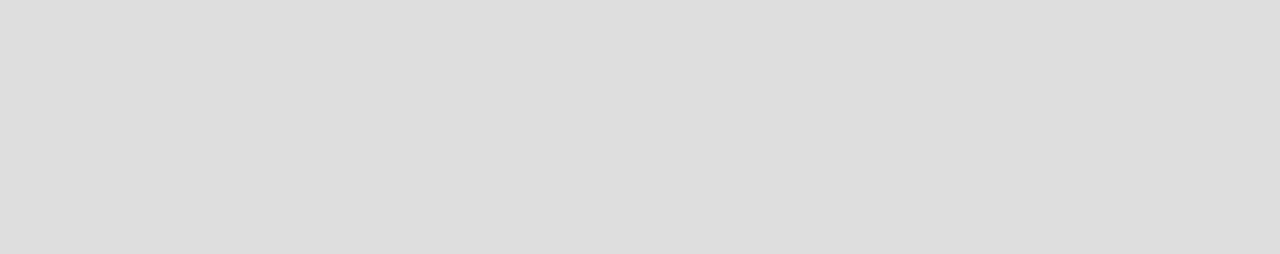
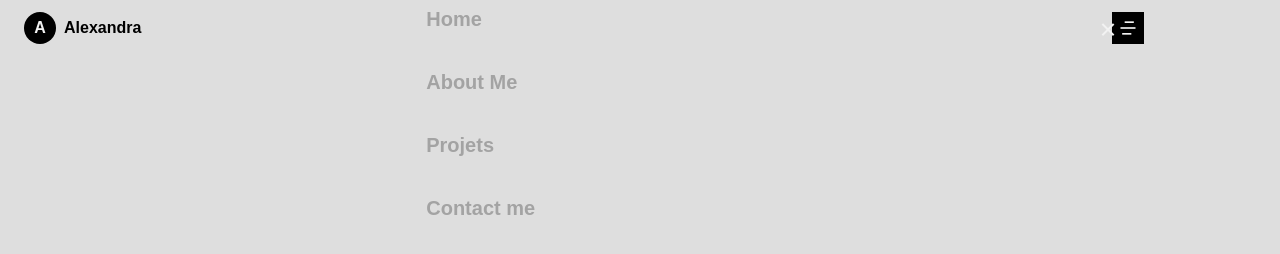
Before and after one commit to shuriksl/responsive-portfolio-website, a plain HTML site: page index.html in a window 1280 px wide. Drawn offline with nearby package versions, Linux system fonts and the light colour scheme; a web font is replaced by a local one.

Commit message:
feat: header and nav css

```diff
--- a/assets/css/styles.css
+++ b/assets/css/styles.css
@@ -70,7 +70,10 @@ body {
   color: var(--text-color);
 }
 
-h1, h2, h3, h4 {
+h1,
+h2,
+h3,
+h4 {
   color: var(--title-color);
   font-weight: var(--font-bold);
 }
@@ -165,14 +168,150 @@ img {
 }
 
 .main {
-  overflow: hidden; /* For animation ScrollReveal */
+  overflow: hidden;
+  /* For animation ScrollReveal */
 }
 
 /*=============== HEADER & NAV ===============*/
+.header {
+  position: fixed;
+  width: 100%;
+  top: 0;
+  left: 0;
+  background-color: var(--body-color);
+  z-index: var(--z-fixed);
+  transition: box-shadow .4s;
+}
 
+.nav {
+  position: relative;
+  height: var(--header-height);
+  display: flex;
+  justify-content: space-between;
+  align-items: center;
+}
+
+.nav__logo {
+  display: flex;
+  column-gap: .5rem;
+  align-items: center;
+  font-weight: var(--font-semi-bold);
+  color: var(--title-color)
+}
+
+.nav__logo-circle,
+.nav__toggle {
+  width: 32px;
+  height: 32px;
+  background-color: var(--black-color);
+  color: var(--white-color);
+  display: grid;
+  place-items: center;
+}
+
+.nav__logo-circle {
+  border-radius: 50%;
+}
+
+.nav__toggle {
+  font-size: 1.25rem;
+  cursor: pointer;
+}
 
 /* Navigation for mobile devices */
 
+@media screen and (max-width: 1150px) {
+  .nav__menu {
+    position: fixed;
+    top: -100%;
+    left: 0;
+    background-color: hsla(0, 0%, 0%, .75);
+    width: 100%;
+    padding-block: 1.8rem 5rem;
+    text-align: center;
+    backdrop-filter: blur(8px);
+    transition: top .4;
+  }
+}
+
+.nav__title,
+.nav__name,
+.nav__close {
+  color: var(--white-color);
+}
+
+.nav__title {
+  display: block;
+  font-size: var(--smaller-font-size);
+  font-weight: var(--font-semi-bold);
+  margin-bottom: 3.5rem;
+}
+
+.nav__name {
+  position: relative;
+  width: max-content;
+  margin: 0 auto 3em;
+  font-size: var(--h2-font-size);
+}
+
+.nav__name::after,
+.nav__name::before {
+  content: '';
+  width: 40px;
+  height: 1px;
+  background-color: var(--text-color-light);
+  position: absolute;
+  top: 50%;
+  left: -4rem;
+}
+
+.nav__name::before {
+  left: initial;
+  right: -4rem;
+
+}
+
+.nav__list {
+  display: flex;
+  flex-direction: column;
+  row-gap: 2.5rem;
+}
+
+.nav__link {
+  position: relative;
+  color: var(--text-color-light);
+  font-size: var(--h3-font-size);
+  font-weight: var(--font-semi-bold);
+  transition: color .3s;
+}
+
+.nav__link::after {
+  content: '';
+  width: 0;
+  height: 2px;
+  background-color: var(--white-color);
+  position: absolute;
+  left: 0;
+  bottom: -.5rem;
+  transition: width .3s;
+}
+
+.nav__link:hover {
+  color: var(--white-color);
+
+}
+
+.nav__link:hover::after {
+  width: 25%;
+}
+
+.nav__close {
+  position: absolute;
+  font-size: 1.5rem;
+  top: 1rem;
+  right: 1.5rem;
+  cursor: pointer;
+}
 
 /* Show menu */
 
--- a/index.html
+++ b/index.html
@@ -20,7 +20,47 @@
 <body>
    <!--==================== HEADER ====================-->
    <header class="header" id="header">
+      <nav class="nav container">
+         <a href="#" class="nav__logo">
+            <span class="nav__logo-circle">A</span>
+            <span class="nav__logo-name">Alexandra</span>
+         </a>
 
+         <div class="nav__menu" id="nav-menu">
+            <span class="nav__title">Menu</span>
+            <h3 class="nav__name">Alexandra</h3>
+
+            <ul class="nav__list">
+               <li class="nav__item">
+                  <a href="#home" class="nav__link">Home</a>
+               </li>
+
+               <li class="nav__item">
+                  <a href="#about" class="nav__link">About Me</a>
+               </li>
+
+               <li class="nav__item">
+                  <a href="#projects" class="nav__link">Projets</a>
+               </li>
+
+               <li class="nav__item">
+                  <a href="#contact" class="nav__link">Contact me</a>
+               </li>
+
+            </ul>
+
+            <!-- Close button -->
+            <div class="nav__close" id="nav-close">
+               <i class="ri-close-line"></i>
+            </div>
+         </div>
+
+         <div class="nav__buttons"></div>
+         <!-- Toggle button -->
+         <div class="nav__toggle" id="nav-toggle">
+            <i class="ri-menu-4-line"></i>
+         </div>
+      </nav>
 
    </header>
 
```
